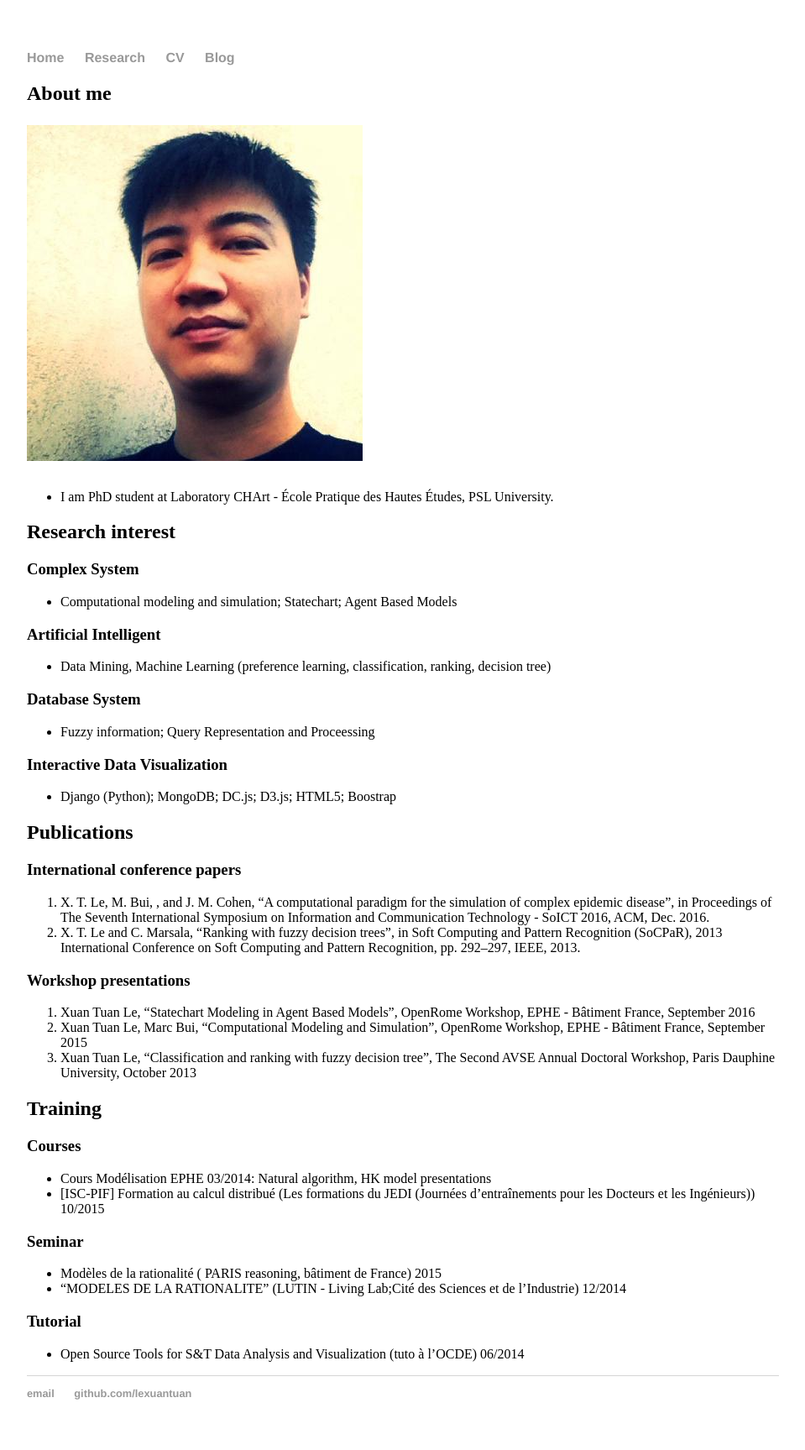
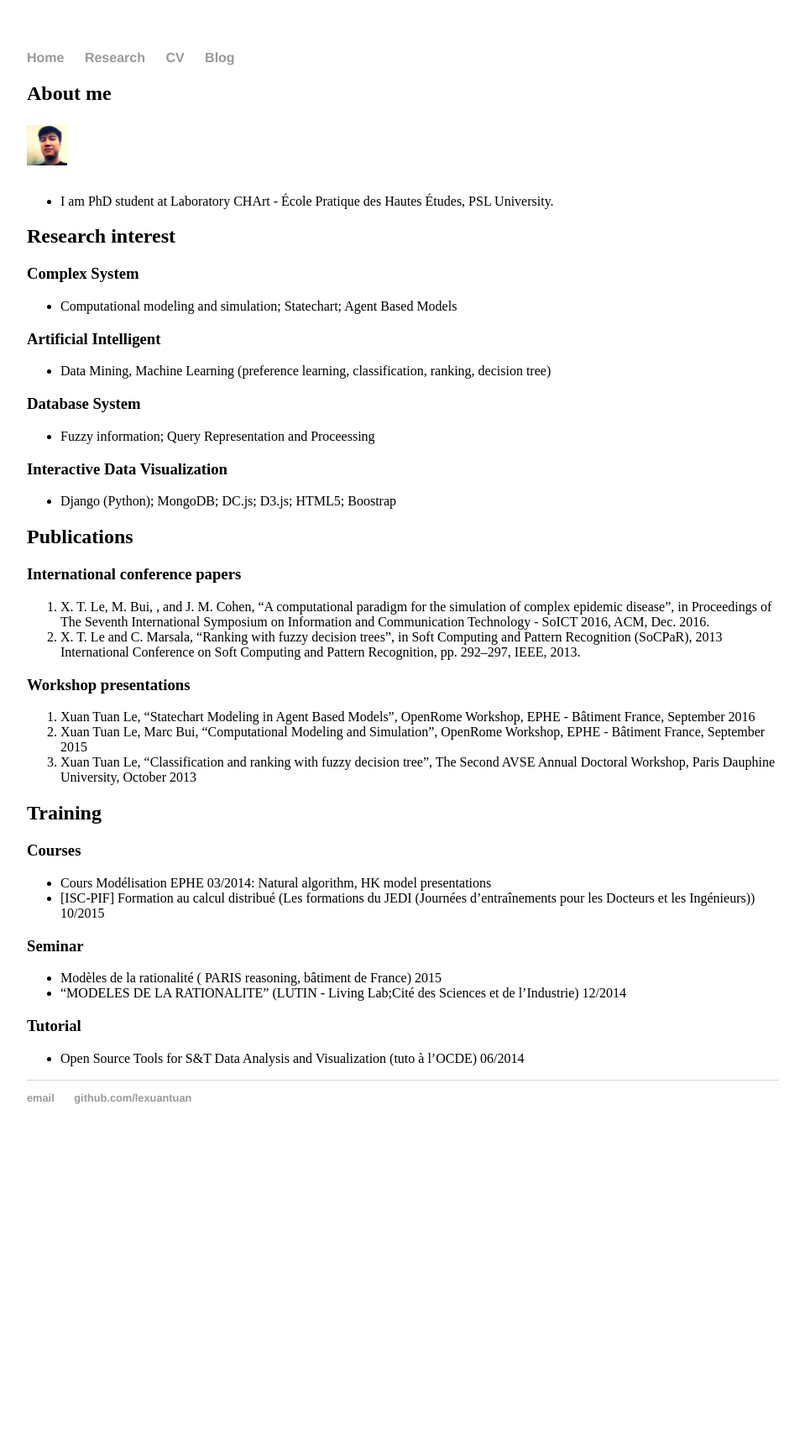
Before and after one commit to lexuantuan/lexuantuan.github.io, a Jekyll site: the page built from index.md, in a window 1280 px wide. Shown: the whole page at 84% size, without its empty margins (160-1119 px from the left). Built offline with Jekyll 4.4.1, drawn with Linux system fonts in a browser that asks for light colours; our own code applies the rules of GitHub Pages for plain Markdown files; after the commit the page ends 1375 px from its top, so only the background shows below that.

Commit message:
Update index.md

```diff
--- a/index.md
+++ b/index.md
@@ -5,7 +5,7 @@ layout: default
 
 ## About me
 
-<img class="profile-picture" src="profileimage.jpeg">
+<img class="profile-picture" src="profileimage.jpeg" width="48">
 
 - I am PhD student at Laboratory CHArt - École Pratique des Hautes Études, PSL University.
 
```
